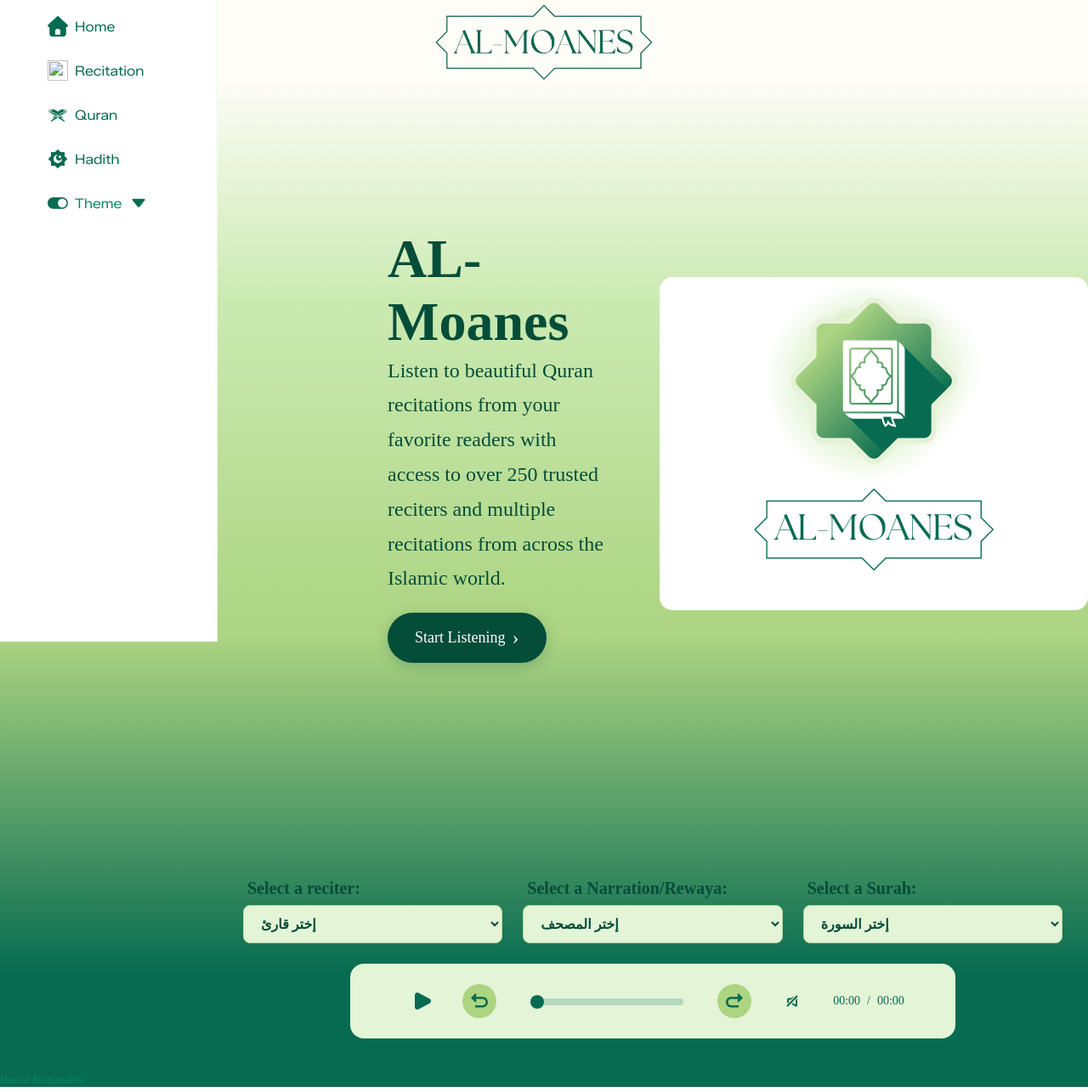
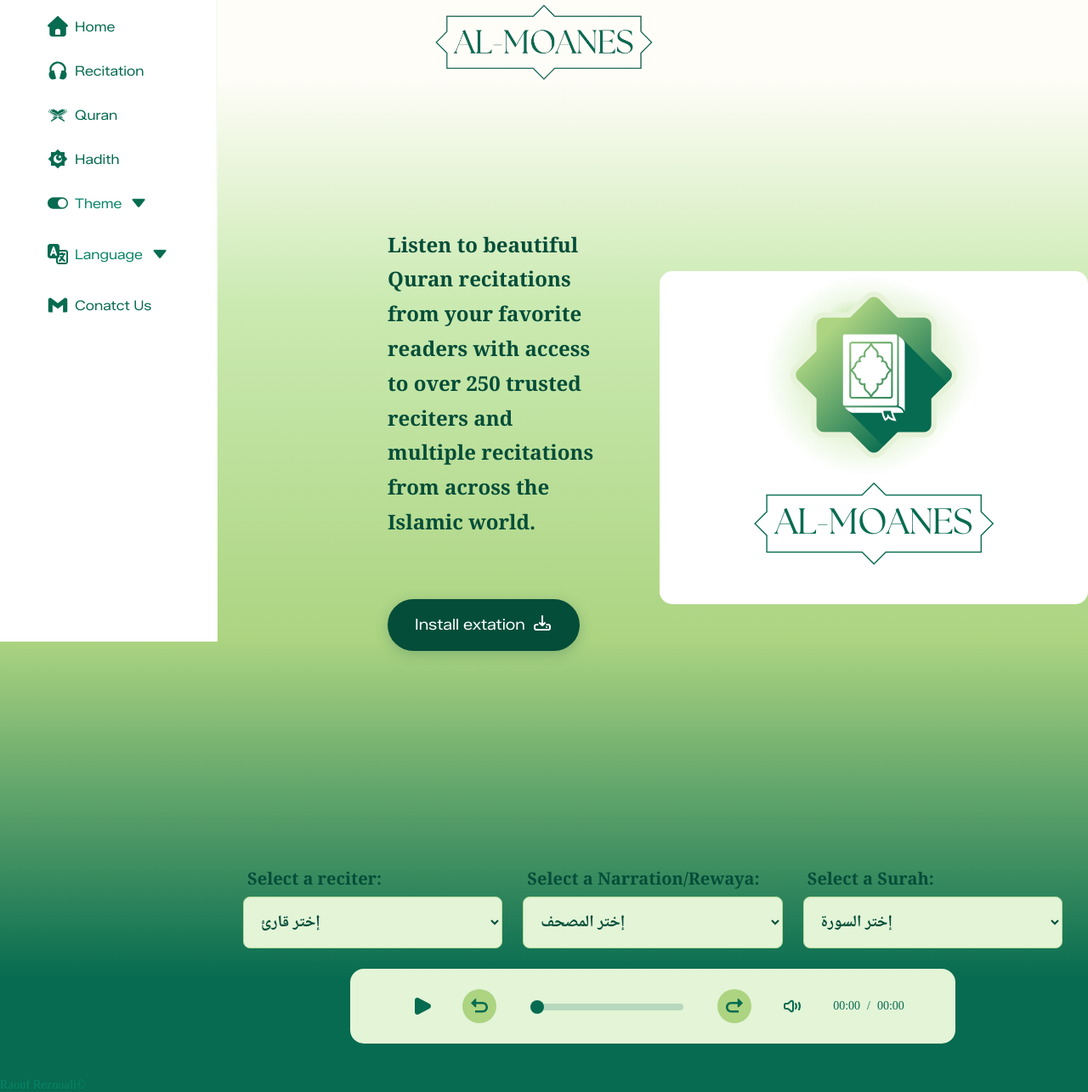
Before and after one commit to RezoualiRaouf/Al-Moanes, a website built with Parcel: page index.html in a window 1280 px wide. Shown: the part 45-1330 px from the top of the page at 85% size. Built offline with nearby package versions, Linux system fonts and the light colour scheme; no server answers; files whose address does not match are found by name; a web font is replaced by a local one.

Commit message:
edit hero section and audio player

```diff
--- a/components/_hero.scss
+++ b/components/_hero.scss
@@ -12,18 +12,12 @@
   margin-bottom: 100px;
 }
 
-.hero__title {
-  font-size: 4rem;
-  color: var(--color-primary-dark);
-  font-weight: 700;
-  font-family: "The Seasons";
-}
-
 .hero__text {
   font-size: 1.5rem;
+  line-height: 1.7;
+  font-weight: 600;
+  font-family: var(--font-display);
   color: var(--color-primary-dark);
-  line-height: 1.7;
-  font-family: "The Seasons";
 }
 
 .hero__btn {
@@ -31,8 +25,10 @@
   color: white;
   border: none;
   padding: 1rem 2rem;
-  margin-top: 20px;
+  margin-top: 70px;
   font-size: 1.125rem;
+  font-family: var(--font-sans);
+  font-weight: 400;
   border-radius: 50px;
   cursor: pointer;
   display: inline-flex;
@@ -46,11 +42,10 @@
     transform: translateY(-2px);
     box-shadow: 0 6px 20px rgba(45, 107, 90, 0.4);
   }
+}
 
-  &::after {
-    content: "›";
-    font-size: 1.5rem;
-  }
+.hero__btn span img {
+  height: 1.5rem;
 }
 
 .hero__logo_img {
--- a/components/_listen.scss
+++ b/components/_listen.scss
@@ -20,7 +20,7 @@
 }
 
 .listen__label {
-  font-family: "The Seasons";
+  font-family: var(--font-heading);
   font-weight: 800;
   font-size: 1.25rem;
   padding-left: 5px;
@@ -31,8 +31,9 @@
   padding: 12px 16px;
   border-radius: 8px;
   color: var(--color-primary-dark);
-  font-size: 1rem;
-  font-weight: var(--font-weight-bold);
+  font-size: 1.2rem;
+  font-family: var(--font-arabic);
+  font-weight: 600;
   cursor: pointer;
   transition: all 0.3s ease;
   background-repeat: no-repeat;
--- a/index.html
+++ b/index.html
@@ -25,7 +25,7 @@
             <a href="#home"><span>Home</span></a>
           </li>
           <li>
-            <img src="/assets/headphones-16-solid.svg" />
+            <img src="/assets/headphones.svg" />
             <a href="#recitation"><span>Recitation</span></a>
           </li>
           <li>
@@ -54,6 +54,29 @@
               </div>
             </ul>
           </li>
+          <li>
+            <button class="dropDown-lang-btn">
+              <img src="/assets/language.svg" />
+              <span>Language</span>
+              <img class="dropDone-arrow" src="/assets/dropdown-arrow.svg" />
+            </button>
+            <ul class="sub-menu">
+              <div>
+                <button>
+                  <img src="/assets/circle.svg" alt="Arabic" />
+                  <span>Arabic</span>
+                </button>
+                <button>
+                  <img src="/assets/circle.svg" alt="English" />
+                  <span>English</span>
+                </button>
+              </div>
+            </ul>
+          </li>
+          <li>
+            <img src="/assets/gmail.svg" />
+            <a href="#contact"><span>Conatct Us</span></a>
+          </li>
         </ul>
       </div>
 
@@ -61,13 +84,15 @@
       <main>
         <section id="home" class="hero__section">
           <div class="hero__content">
-            <h1 class="hero__title">AL-Moanes</h1>
             <p class="hero__text">
               Listen to beautiful Quran recitations from your favorite readers
               with access to over 250 trusted reciters and multiple recitations
               from across the Islamic world.
             </p>
-            <button class="hero__btn">Start Listening</button>
+            <button class="hero__btn">
+              Install extation
+              <span><img src="/assets/download.svg" alt="install" /></span>
+            </button>
           </div>
           <!-- Logo -->
           <div class="hero__logo_container">
@@ -144,7 +169,7 @@
 
               <!-- Mute Button -->
               <button id="muteBtn" class="player__btn" title="Mute/Unmute">
-                <img id="muteBtnIcon" src="/assets/mute.svg" alt="Mute" />
+                <img id="muteBtnIcon" src="/assets/unmute.svg" alt="Mute" />
               </button>
 
               <!-- Time Display -->
--- a/scripts/audioPlayer.js
+++ b/scripts/audioPlayer.js
@@ -1,4 +1,4 @@
-const playIconUtl = new URL("../assets/play-audio.svg", import.meta.url);
+const playIconUrl = new URL("../assets/play-audio.svg", import.meta.url);
 const pauseIconUrl = new URL("../assets/pause-audio.svg", import.meta.url);
 const muteIconUrl = new URL("../assets/mute.svg", import.meta.url);
 const unmuteIconUrl = new URL("../assets/unmute.svg", import.meta.url);
@@ -29,7 +29,7 @@ function resetPlayer() {
   progressBar.value = 0;
   surahCurrentTime.innerText = "00:00";
   surahDuration.innerText = "00:00";
-  playIcon.src = playIconUtl.href;
+  playIcon.src = playIconUrl.href;
 }
 
 const audioPlayer = document.getElementById("audioPlayer");
@@ -50,14 +50,14 @@ playBtn.addEventListener("click", () => {
     playIcon.src = pauseIconUrl.href;
   } else {
     audioPlayer.pause();
-    playIcon.src = playIconUtl.href;
+    playIcon.src = playIconUrl.href;
   }
 });
 
 // Mute/Unmute Button
 muteBtn.addEventListener("click", () => {
   audioPlayer.muted = !audioPlayer.muted;
-  muteBtnIcon.src = audioPlayer.muted ? unmuteIconUrl.href : muteIconUrl.href;
+  muteBtnIcon.src = audioPlayer.muted ? muteIconUrl.href : unmuteIconUrl.href;
 });
 
 // Update Progress Bar and Time Display
```
